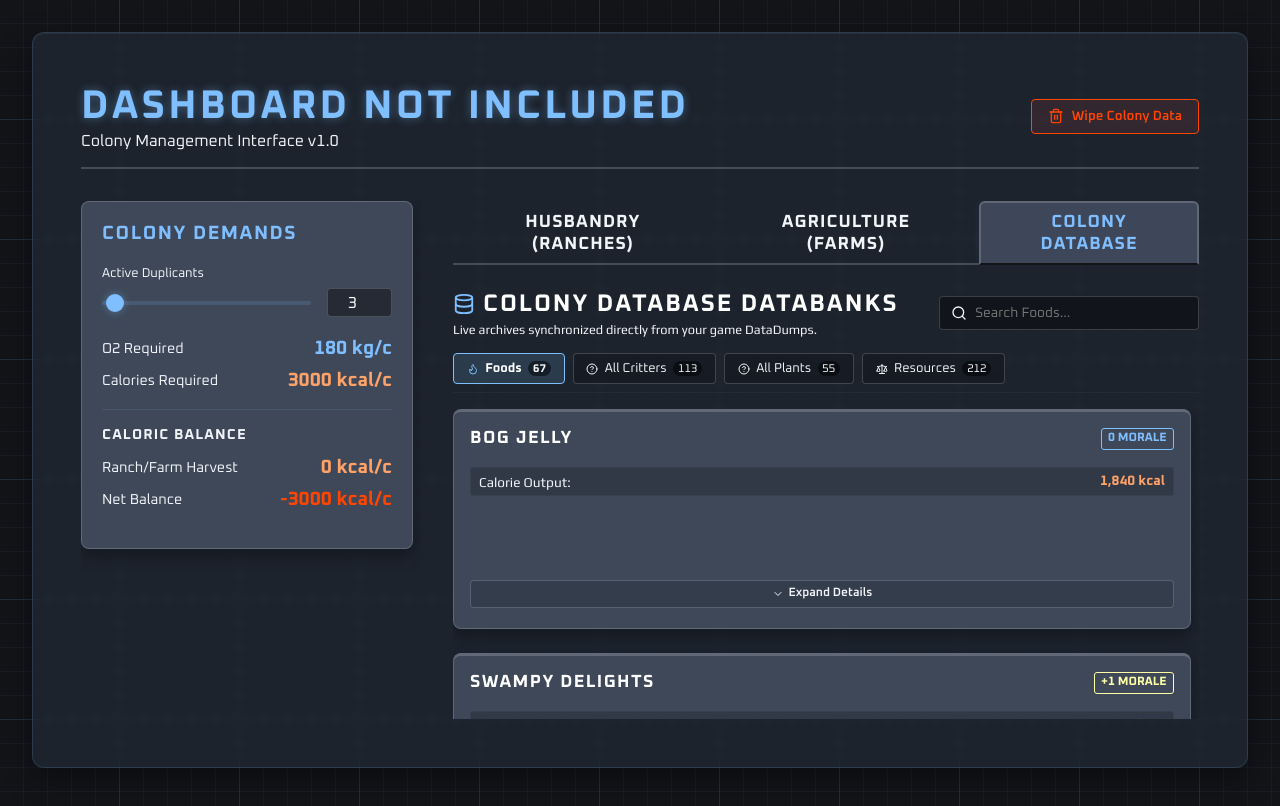
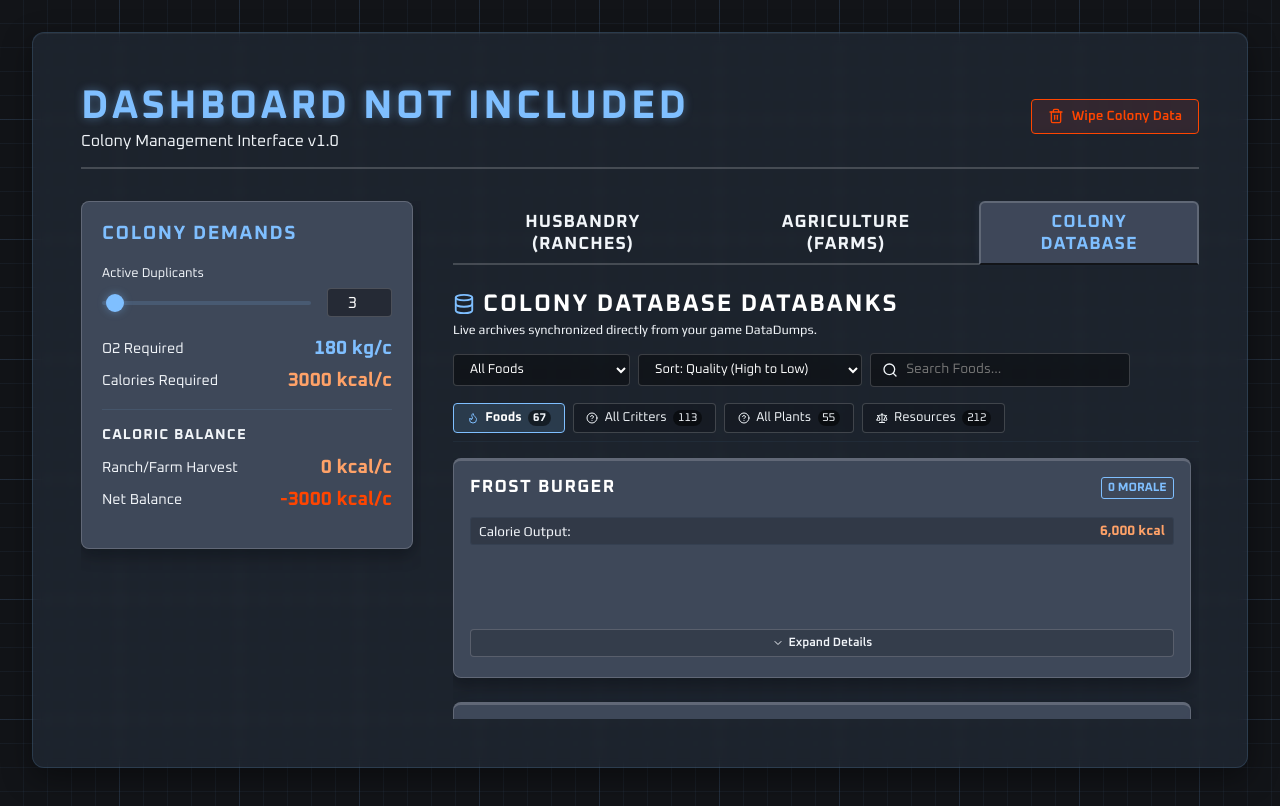
Before and after one commit to gnowak/dashboard-not-included, a React (Vite) app: page / in a window 1280 px wide. Both pictures are taken after a click on the button "COLONY DATABASE". Shown: the top 806 px of the page. Built offline with nearby package versions, Linux system fonts and the light colour scheme.

Commit message:
Added sorting and filtering

```diff
--- a/src/App.jsx
+++ b/src/App.jsx
@@ -40,6 +40,7 @@ function App() {
   const [apiEquipment, setApiEquipment] = useState([]);
   const [apiSpacePois, setApiSpacePois] = useState([]);
   const [apiElements, setApiElements] = useState([]);
+  const [apiRecipes, setApiRecipes] = useState([]);
   const [apiLoading, setApiLoading] = useState(true);
   const [apiError, setApiError] = useState(null);
 
@@ -53,7 +54,8 @@ function App() {
       { name: 'geysers', set: setApiGeysers },
       { name: 'equipment', set: setApiEquipment },
       { name: 'space_pois', set: setApiSpacePois },
-      { name: 'elements', set: setApiElements }
+      { name: 'elements', set: setApiElements },
+      { name: 'recipes', set: setApiRecipes }
     ];
 
     async function fetchAll() {
@@ -406,6 +408,7 @@ function App() {
               critters={apiCritters}
               plants={apiPlants}
               elements={apiElements}
+              recipes={apiRecipes}
               idToNameMap={idToNameMap}
               loading={apiLoading}
               error={apiError}
--- a/src/components/DatabaseExplorer.jsx
+++ b/src/components/DatabaseExplorer.jsx
@@ -22,6 +22,7 @@ export function DatabaseExplorer({
   critters = [],
   plants = [],
   elements = [],
+  recipes = [],
   idToNameMap = {},
   loading = false,
   error = null
@@ -29,6 +30,8 @@ export function DatabaseExplorer({
   const [subTab, setSubTab] = useState('foods');
   const [searchQuery, setSearchQuery] = useState('');
   const [expandedCards, setExpandedCards] = useState({});
+  const [foodSort, setFoodSort] = useState('quality_desc');
+  const [foodFilter, setFoodFilter] = useState('all');
 
   const toggleExpand = (itemId) => {
     setExpandedCards(prev => ({ ...prev, [itemId]: !prev[itemId] }));
@@ -61,15 +64,41 @@ export function DatabaseExplorer({
   }, [subTab, foods, filteredCritters, filteredPlants, elements]);
 
   const filteredList = useMemo(() => {
+    let list = activeList;
+
+    // Apply Food Filters
+    if (subTab === 'foods') {
+      if (foodFilter === 'prepared') {
+        list = list.filter(item => recipes.some(r => r.outputs?.some(o => o.material === item.id)));
+      } else if (foodFilter === 'raw') {
+        list = list.filter(item => !recipes.some(r => r.outputs?.some(o => o.material === item.id)));
+      }
+    }
+
     const q = searchQuery.toLowerCase().trim();
-    if (!q) return activeList;
-    return activeList.filter(item => {
+    if (q) {
+      list = list.filter(item => {
         const name = cleanName(item.name).toLowerCase();
         const id = (item.id || '').toLowerCase();
         const prefab = (item.prefabId || '').toLowerCase();
         return name.includes(q) || id.includes(q) || prefab.includes(q);
       });
-  }, [activeList, searchQuery]);
+    }
+
+    // Apply Food Sorting
+    if (subTab === 'foods') {
+      list = [...list].sort((a, b) => {
+        if (foodSort === 'name_asc') return cleanName(a.name).localeCompare(cleanName(b.name));
+        if (foodSort === 'quality_desc') return (b.quality ?? 0) - (a.quality ?? 0);
+        if (foodSort === 'quality_asc') return (a.quality ?? 0) - (b.quality ?? 0);
+        if (foodSort === 'cals_desc') return (b.caloriesPerUnit ?? 0) - (a.caloriesPerUnit ?? 0);
+        if (foodSort === 'spoil_desc') return (b.spoilTimeCycles ?? 0) - (a.spoilTimeCycles ?? 0);
+        return 0;
+      });
+    }
+
+    return list;
+  }, [activeList, searchQuery, subTab, foodFilter, foodSort, recipes]);
 
   // Utility to safely extract & format Kelvin/Celsius temperatures
   const formatTemp = (tempObj, keyPrefix) => {
@@ -142,7 +171,50 @@ export function DatabaseExplorer({
           </p>
         </div>
 
-        {/* Search Bar */}
+        {/* Search and Filters */}
+        <div style={{ display: 'flex', gap: '0.5rem', alignItems: 'center', flexWrap: 'wrap' }}>
+          {subTab === 'foods' && (
+            <>
+              <select
+                value={foodFilter}
+                onChange={e => setFoodFilter(e.target.value)}
+                style={{
+                  padding: '0.45rem 0.75rem',
+                  fontSize: '0.8rem',
+                  border: '1px solid var(--oni-panel-border)',
+                  borderRadius: '4px',
+                  background: 'rgba(0, 0, 0, 0.4)',
+                  color: 'var(--oni-text-primary)',
+                  fontFamily: 'var(--oni-font-mono)',
+                  cursor: 'pointer'
+                }}
+              >
+                <option value="all">All Foods</option>
+                <option value="prepared">Prepared (Has Recipe)</option>
+                <option value="raw">Raw / Foraged</option>
+              </select>
+              <select
+                value={foodSort}
+                onChange={e => setFoodSort(e.target.value)}
+                style={{
+                  padding: '0.45rem 0.75rem',
+                  fontSize: '0.8rem',
+                  border: '1px solid var(--oni-panel-border)',
+                  borderRadius: '4px',
+                  background: 'rgba(0, 0, 0, 0.4)',
+                  color: 'var(--oni-text-primary)',
+                  fontFamily: 'var(--oni-font-mono)',
+                  cursor: 'pointer'
+                }}
+              >
+                <option value="quality_desc">Sort: Quality (High to Low)</option>
+                <option value="quality_asc">Sort: Quality (Low to High)</option>
+                <option value="cals_desc">Sort: Calories (High to Low)</option>
+                <option value="spoil_desc">Sort: Shelf Life (Long to Short)</option>
+                <option value="name_asc">Sort: Name (A-Z)</option>
+              </select>
+            </>
+          )}
           <div style={{ position: 'relative', minWidth: '260px' }}>
             <Search size={16} style={{
               position: 'absolute',
@@ -167,6 +239,7 @@ export function DatabaseExplorer({
                 fontFamily: 'var(--oni-font-mono)'
               }}
             />
+          </div>
         </div>
       </div>
 
@@ -595,6 +668,27 @@ export function DatabaseExplorer({
                                 </span>
                               </div>
                             )}
+
+                            {/* Recipe Information */}
+                            {recipes.filter(r => r.outputs?.some(o => o.material === item.id)).map((recipe, idx) => (
+                              <div key={recipe.id || idx} style={{ marginTop: '0.3rem', borderTop: '1px dashed var(--oni-grid-line)', paddingTop: '0.4rem' }}>
+                                <div style={{ fontSize: '0.7rem', fontWeight: 'bold', textTransform: 'uppercase', color: 'var(--oni-accent-oxygen)', marginBottom: '0.2rem' }}>
+                                  Recipe ({cleanName(recipe.fabricators?.[0] || 'Cooking Station')})
+                                </div>
+                                <div style={{ display: 'flex', flexDirection: 'column', gap: '0.15rem' }}>
+                                  {recipe.inputs?.map((ing, i) => (
+                                    <div key={i} style={{ display: 'flex', justifyContent: 'space-between', fontSize: '0.75rem', fontFamily: 'var(--oni-font-mono)', color: 'var(--oni-text-primary)' }}>
+                                      <span>Input: {idToNameMap[ing.material] || cleanName(ing.material)}</span>
+                                      <span>{ing.amount} units</span>
+                                    </div>
+                                  ))}
+                                  <div style={{ display: 'flex', justifyContent: 'space-between', fontSize: '0.75rem', fontFamily: 'var(--oni-font-mono)', color: 'var(--oni-text-muted)', marginTop: '0.1rem' }}>
+                                    <span>Production Time:</span>
+                                    <span>{recipe.time}s</span>
+                                  </div>
+                                </div>
+                              </div>
+                            ))}
                           </div>
                         )}
                       </div>
```
Lines whose indentation alone changed are shown as unchanged.
